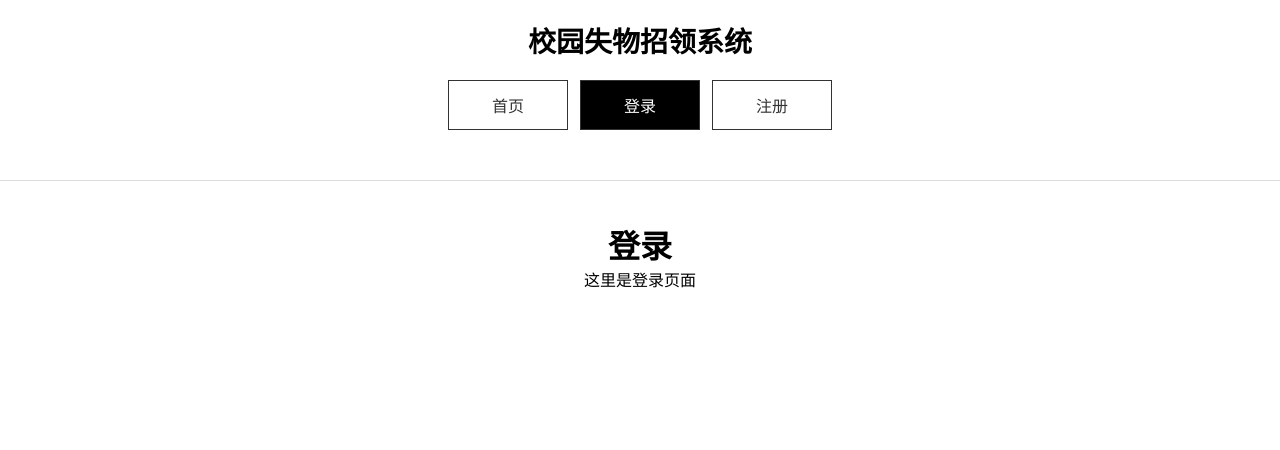
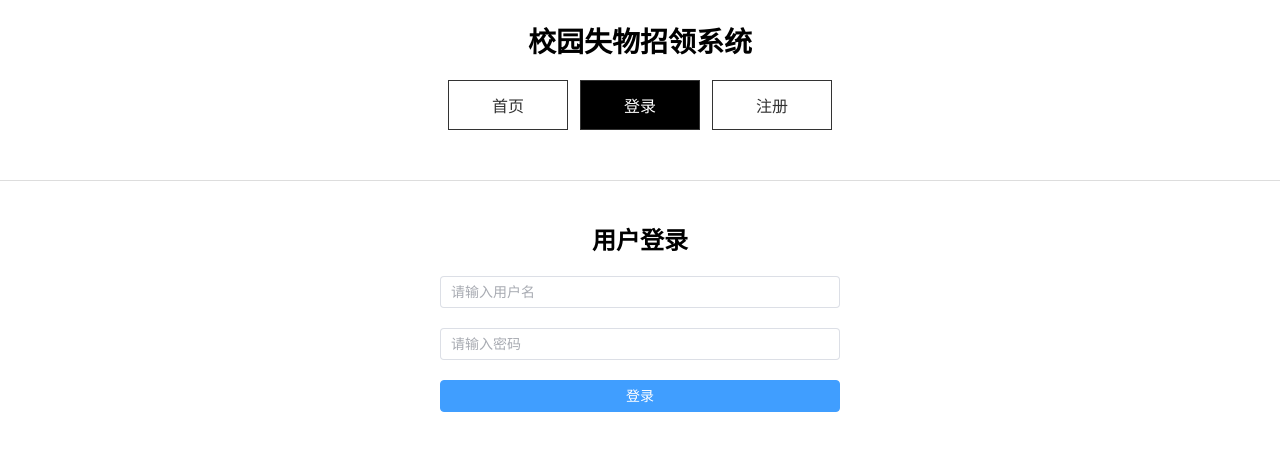
Before and after one commit to wuminswumin/lost-and-found-frontend, a Vue app: page /login in a window 1280 px wide. Shown: the top 450 px of the page. Built offline with nearby package versions, Linux system fonts and the light colour scheme.

Commit message:
feat: add login form validation

```diff
--- a/src/main.ts
+++ b/src/main.ts
@@ -1,10 +1,13 @@
 import './assets/main.css'
+import 'element-plus/dist/index.css'
 
 import { createApp } from 'vue'
+import ElementPlus from 'element-plus'
 
 import App from './App.vue'
 import router from './router'
 
 createApp(App)
   .use(router)
+  .use(ElementPlus)
   .mount('#app')
--- a/src/views/Login.vue
+++ b/src/views/Login.vue
@@ -1,10 +1,57 @@
 <script setup lang="ts">
-import AppNav from '@/components/AppNav.vue'
+import { ref } from 'vue'
+import { ElMessage } from 'element-plus'
+
+const username = ref('')
+const password = ref('')
+
+const handleLogin = () => {
+  if (!username.value || !password.value) {
+     ElMessage.error('用户名和密码不能为空')
+    return
+  }
+
+  console.log('用户名：', username.value)
+  console.log('密码：', password.value)
+}
 </script>
 
 <template>
-  <div class="page">
-    <h1>登录</h1>
-    <p>这里是登录页面</p>
+  <div class="login-page">
+    <h2>用户登录</h2>
+
+    <el-input
+      v-model="username"
+      placeholder="请输入用户名"
+    />
+
+    <el-input
+      v-model="password"
+      type="password"
+      placeholder="请输入密码"
+    />
+
+    <el-button
+      type="primary"
+      @click="handleLogin"
+    >
+      登录
+    </el-button>
   </div>
 </template>
+
+<style scoped>
+.login-page {
+  width: 400px;
+  margin: 0 auto;
+}
+
+.el-input {
+  margin-top: 20px;
+}
+
+.el-button {
+  margin-top: 20px;
+  width: 100%;
+}
+</style>
```
